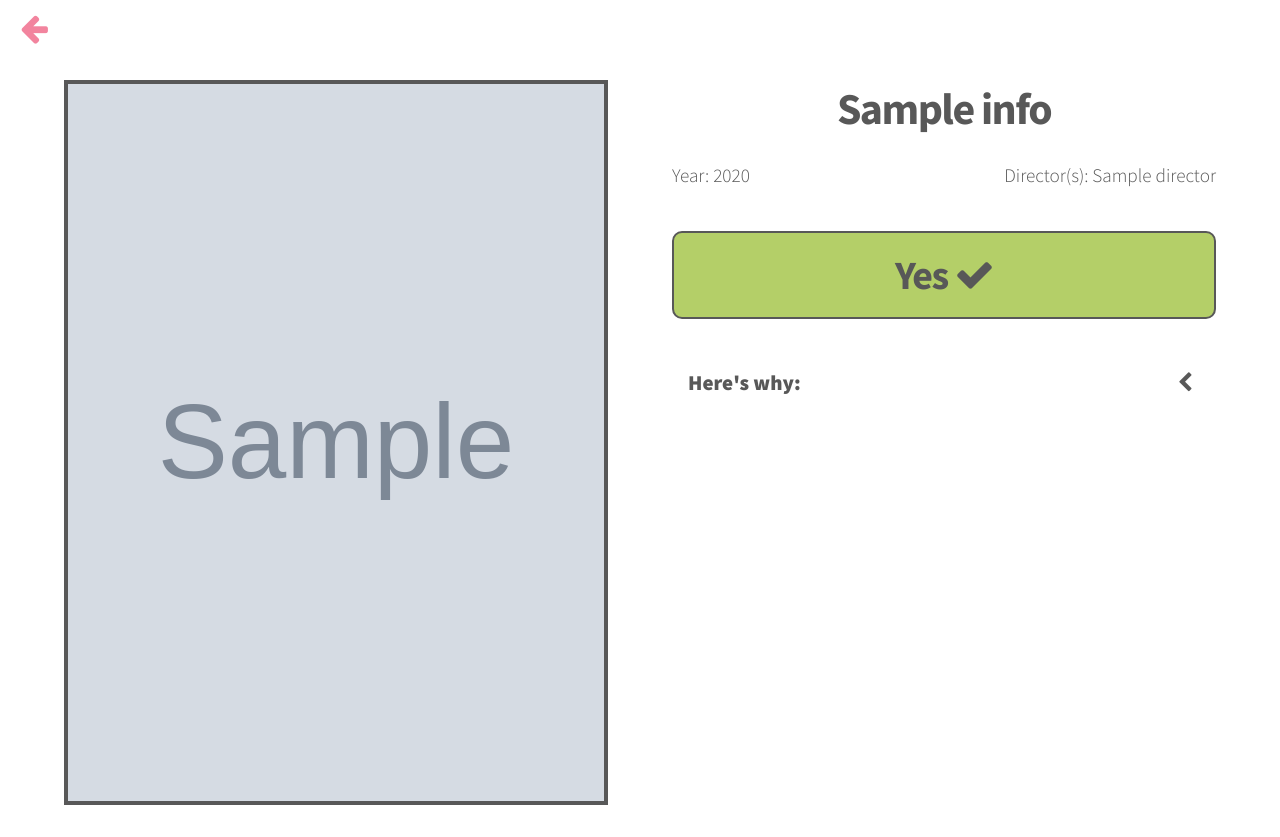
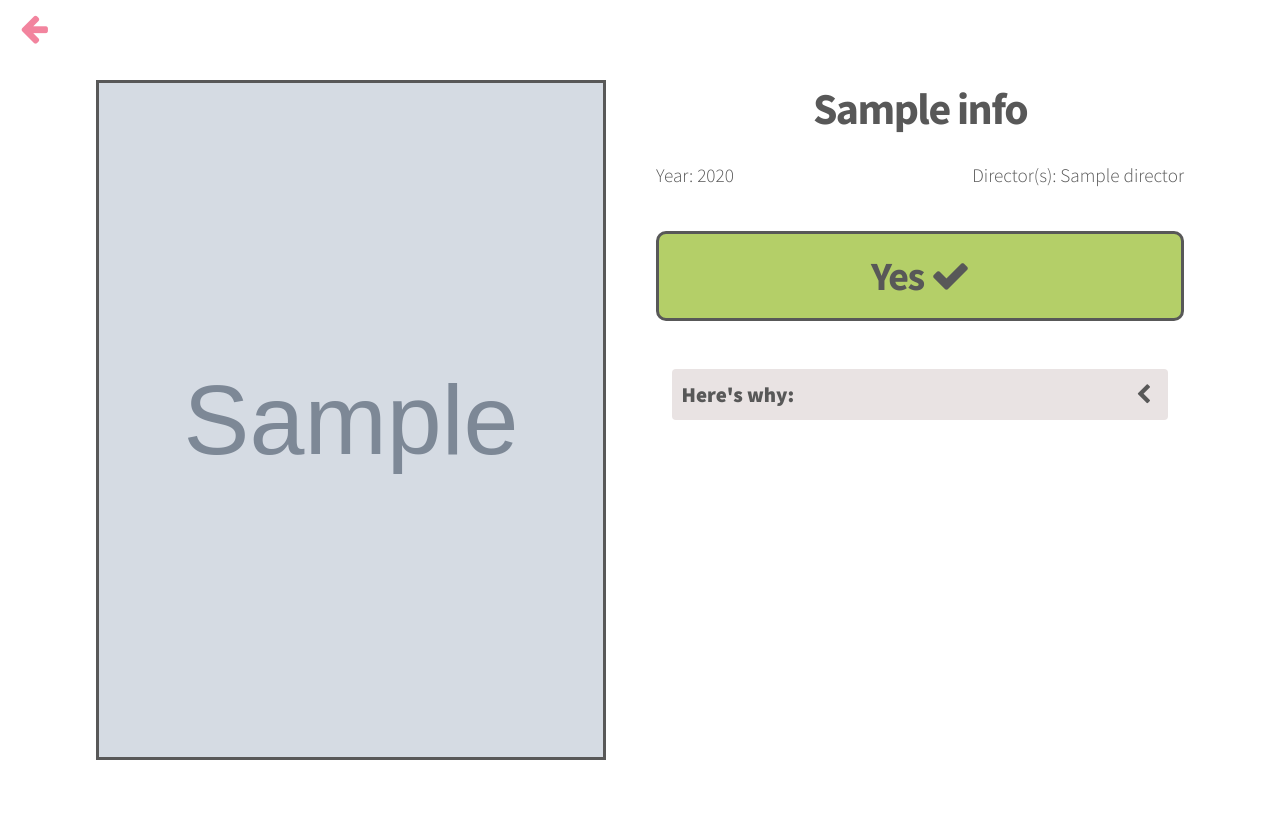
Before and after one commit to Kyra15/CanIWatchItOnAPlane, a Flask app: template templates/item.html in a window 1280 px wide. After the commit the page ends 760 px from the top, so only its background shows below. Run offline with Flask 3, Linux system fonts and the light colour scheme; the template is opened without the code that fills it: most values are stand-ins (such as "Sample title", 1, 10 or a date in 2020); grey boxes marked "Sample" are stand-in pictures.

Commit message:
mostly finished front end

```diff
--- a/static/css/list.css
+++ b/static/css/list.css
@@ -57,11 +57,15 @@ button.movie-card:active {
 }
 
 .poster {
-    width: 100%;
+    height: 85vh;
+    /* margin: auto; */
     aspect-ratio: 3/4;
+    width: auto;
+    max-height: 85vh;
     object-fit: cover;
     display: block;
-    border: 4px solid #585858;
+    border: 3px solid #585858;
+    margin: 0;
 }
 
 .left-column,
@@ -81,7 +85,7 @@ button.movie-card:active {
 }
 
 .text-box {
-    border: 2px solid #585858;
+    border: 3px solid #585858;
     border-radius: 10px;
     padding: 1em
 }
@@ -94,13 +98,15 @@ button.movie-card:active {
     overflow: hidden;
     max-height: 0px;
     transition: max-height 0.3s ease;
+    background-color:#e9e3e3;
 }
 
 
 .text-box button:active {
-    background-color: transparent !important;
+    background-color:#e9e3e3;
 }
 
 .text-box button {
     transition: none !important;
+    background-color:#e9e3e3;
 }
--- a/static/js/collapsible.js
+++ b/static/js/collapsible.js
@@ -9,15 +9,18 @@ for (i = 0; i < coll.length; i++) {
 		let arrow = this.querySelector(".arrow");
 
        	content = this.nextElementSibling;
-        // content.classList.toggle("hidden");
 
         if ((content.style.maxHeight && content.style.maxHeight !== "0px")){
             content.style.maxHeight = "0px";
+            this.style.borderBottomLeftRadius = "5px";
+            this.style.borderBottomRightRadius = "5px";
             arrow.classList.add("fa-chevron-left")
             arrow.classList.remove("fa-chevron-down")
         } else {
             content.style.maxHeight = content.scrollHeight + "px";
             arrow.classList.remove("fa-chevron-left")
+            this.style.borderBottomLeftRadius = "0px";
+            this.style.borderBottomRightRadius = "0px";
             arrow.classList.add("fa-chevron-down")
         }
     });
--- a/templates/index.html
+++ b/templates/index.html
@@ -18,10 +18,10 @@
 			<p>a website to make sure you never get jumpscared by movies too mature for a plane ride (spoiler free!)</p>
 
 			<div id="search" style="width: 80%">
-				<form autocomplete="off" action="/search" method="post" style="display: flex; gap: 0.5rem;">
+				<form autocomplete="off" action="/search" method="post" style="display: flex; gap: 0.5rem; align-items: center;">
 					<input type="text" name="query" style="text-align: center" placeholder="Search for movie or TV show">
 					<!-- maybe use datalist later for autocomplete -->
-        			<button type="submit" style="text-overflow: clip;"><i class="fa fa-search"></i></button>
+        			<button type="submit" style="text-overflow: clip; text-align: center; padding: 1em; line-height: normal; width: 3em; height: auto; background-color: #e9e3e3;"><i class="fa fa-search"></i></button>
 				</form>
 			</div>
 
--- a/templates/item.html
+++ b/templates/item.html
@@ -15,10 +15,10 @@
 
         <button onclick="history.back()" style="border-radius: 0px; border: none !important; box-shadow: none; text-align: left; padding-top: 1em;"><i class="fa fa-arrow-left" style="font-size: xx-large;"aria-hidden="true"></i></button>
 
-        <div id="wrapper" style="width: 90%; margin: 2em auto">
+        <div id="wrapper" style="width: 85%; margin: 2em auto; max-height: 85vh">
 
-            <div style="display: flex; gap: 4em">
-                <div class="left-column">
+            <div style="display: flex; gap: 2em; align-items: flex-start;">
+                <div class="left-column" style="align-items: flex-start;">
                     <img class="poster" src="{{ info.img }}" alt="Movie Poster">
                 </div>
 
@@ -31,19 +31,19 @@
 
 
                     <div class="text-boxes">
-                        <div class="text-box" style="background-color: #b4cf68;">
+                        <div class="text-box" style="background-color: #b4cf68; margin-bottom: 0;">
                             <h1 style="font-size: 2.5rem; text-align: center; margin: auto;">Yes <i class="fa fa-check" aria-hidden="true"></i></h1>
                         </div>
 
-                        <div class="text-box" style="border: none">
-                            <button class="collapsible" style="padding: 0; box-shadow: none; font-family: Source Sans Pro, Helvetica, sans-serif; font-size: larger; margin: 0; width: 100%; text-align: left; height:fit-content; display: flex;">
+                        <div class="text-box" style="border: none; margin-top: 0;">
+                            <button class="collapsible" style="padding: 0.5em; box-shadow: none; font-family: Source Sans Pro, Helvetica, sans-serif; font-size: larger; margin: 0; width: 100%; text-align: left; height:fit-content; display: flex;">
                                 <h2 style="letter-spacing: normal; text-emphasis: none; text-transform: none; margin-bottom:0; flex:1">Here's why:</h2>
                                 <h2 style="flex:1; text-align: right; margin: 0;"><i class="fa fa-chevron-left arrow hidden" aria-hidden="true"></i></h2>
                             </button>
                             <div class="coll-content">
-                                <hr style="margin-top: 1rem; margin-bottom: 0.5rem;">
-                                <p style="margin-bottom: 0.5rem;">IMDB says:</p>
-                                <p style="margin-bottom: 0.5rem;">Common Sense Media says:</p>
+                                <hr style="margin-top: 0rem; margin-bottom: 1rem;">
+                                <p style="margin-bottom: 0.75rem; padding-left: 1em; padding-right: 1em;"><strong>IMDB says:</strong> Lorem ipsum dolor sit amet, consectetur adipiscing elit, sed do eiusmod tempor incididunt ut labore et dolore magna aliqua. Ut enim ad minim veniam, quis nostrud exercitation ullamco laboris nisi ut aliquip ex ea commodo consequat. Duis aute irure dolor in reprehenderit in voluptate velit esse cillum dolore eu fugiat nulla pariatur. Excepteur sint occaecat cupidatat non proident, sunt in culpa qui officia deserunt mollit anim id est laborum.</p>
+                                <p style="margin-bottom: 0.75rem; padding-left: 1em; padding-right: 1em;"><strong>Common Sense Media says:</strong> Lorem ipsum dolor sit amet, consectetur adipiscing elit, sed do eiusmod tempor incididunt ut labore et dolore magna aliqua. Ut enim ad minim veniam, quis nostrud exercitation ullamco laboris nisi ut aliquip ex ea commodo consequat. Duis aute irure dolor in reprehenderit in voluptate velit esse cillum dolore eu fugiat nulla pariatur. Excepteur sint occaecat cupidatat non proident, sunt in culpa qui officia deserunt mollit anim id est laborum.</p>
                             </div>
                         </div>
                     </div>
```
Lines whose indentation alone changed are shown as unchanged.
